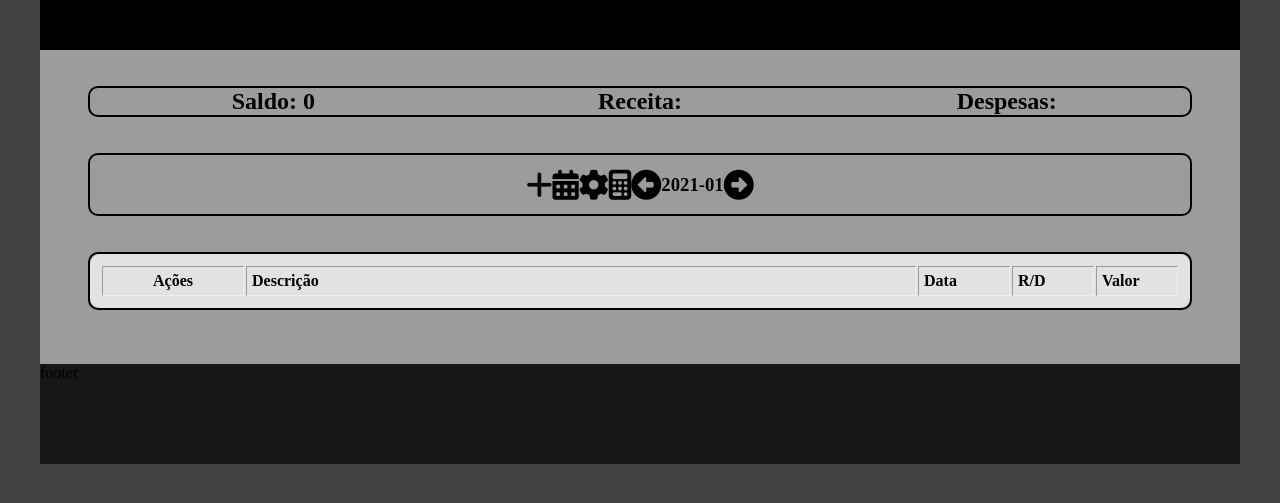
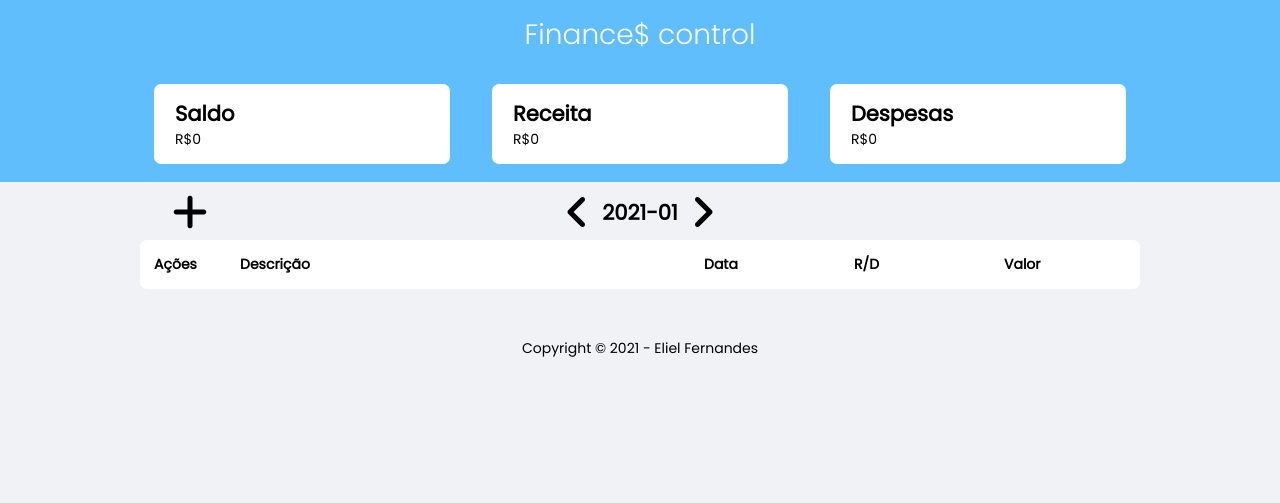
Before and after one commit to ElielFernandes/controle, a PHP site: page / in a window 1280 px wide. Shown: the top 503 px of the page. Run offline with PHP 8.4, Linux system fonts and the light colour scheme; tables that the repository leaves empty hold one stand-in row (values such as "Sample post"); lists and menus that the app fills with data are empty; some libraries are stand-ins or nearby versions.

Commit message:
Desenvolvido estilização da pagina principal

```diff
--- a/adicionar_action.php
+++ b/adicionar_action.php
@@ -9,6 +9,10 @@ $descricao= filter_input(INPUT_POST,'descricao');
 $valor=filter_input(INPUT_POST,'valor');
 $data=filter_input(INPUT_POST,'data');
 $receita=filter_input(INPUT_POST,'receita');
+if($valor < 0){
+
+    $valor = $valor*-1;
+}
 
 if($descricao && $valor && $data){
 
--- /dev/null
+++ b/assets/css/style.css
@@ -0,0 +1,289 @@
+* {
+
+    padding: 0px;
+    margin: 0px;
+    box-sizing: border-box;
+
+}
+body{
+
+    background-color: #f0f2f5;
+    font-family: 'poppins', sans-serif;
+
+}
+.container{
+    width: min(90vw,1000px);
+    margin: auto;
+
+    margin-top: -8rem;
+
+}
+html{
+
+    font-size: 93.75%;
+}
+/* ================ Header ==================*/
+header{
+
+    background-color: rgb(97, 190, 252);
+    padding: 1rem 0 9rem;
+    text-align: center;
+}
+#logo{
+    color: #fff;
+    font-weight: 300;
+
+
+}
+/* ================ Main ==================*/
+.card{
+
+    background-color: white;
+    padding: 1rem 1.5rem;
+    border-radius: 0.5rem;
+
+    margin: 0 1rem 2rem;
+
+}
+.flow{
+    width: min(90vw,1000px);
+    padding-top: 1rem;
+
+
+}
+.filterData{
+
+    display: grid;
+    grid-template-columns: 100px 1fr 100px;
+    align-items: center;
+
+}
+.Mdata{
+    display: grid;
+    grid-template-columns: 1fr 100px 1fr;
+    align-items: center;
+    justify-content: center;
+}
+
+.divAdd{
+
+    display: flex;
+    justify-content: center;
+    align-items: center;
+}
+.Dleft{
+    display: flex;
+    justify-content:flex-end;
+    align-items: center;
+
+
+}
+.Dright{
+    display: flex;
+    justify-content:left;
+    align-items: center;
+}
+.Dcenter{
+
+    display: flex;
+    justify-content:center;
+    align-items: center;
+
+
+}
+
+/* ================ table ==================*/
+
+#data-table{
+
+    width: 100%;
+    border-spacing: 0 0.5rem;
+}
+
+table td{
+
+    background-color: white;
+    padding: 1rem 0rem;
+
+
+}
+table th{
+
+    background-color: white;
+    padding: 1rem 0rem;
+    text-align: left;
+
+}
+table thead tr th:first-child,
+table tbody tr td:first-child{
+
+    border-radius: 0.5rem 0 0 0.5rem;
+}
+table thead tr th:last-child,
+table tbody tr td:last-child{
+    /*border-left: 1px black solid;*/
+    border-radius: 0 0.5rem  0.5rem 0;
+}
+.thAction{
+    width: 100px;
+    padding-left: 1rem;
+    padding-right: 1rem;
+
+}
+.thDate{
+    width: 150px;
+    padding-left: 1rem;
+
+}
+.thValue{
+    width: 150px;
+    padding-left: 1rem;
+
+}
+.thRevenue{
+    width: 150px;
+    padding-left: 1rem;
+
+}
+
+
+
+/* ================ Modal ==================*/
+.modal-overlay{
+    width: 100%;
+    height: 100%;
+    background-color: rgba(0,0,0,0.7);
+    position: fixed;
+    top: 0;
+    display: flex;
+    align-items: center;
+    justify-content: center;
+    opacity: 0;
+    visibility: hidden;
+
+}
+.modal-overlay.active{
+
+    opacity: 1;
+    visibility: visible;
+}
+.modal{
+
+    background-color: #f0f2f5;
+    padding: 2.4rem;
+
+
+}
+#space{
+
+    max-width: 600px;
+}
+.form{
+    display:block;
+}
+.form h2{
+
+    margin-top: 0;
+
+
+}
+.form input{
+
+    border: none;
+    padding: 0.8rem;
+    width: 100%;
+}
+.input-group{
+
+    margin-top: 0.5rem;
+}
+.input-group.actions{
+    display: flex;
+    justify-content: space-between;
+    align-items: center;
+
+
+}
+.input-group.actions button,
+.input-group.actions .button{
+width: 48%;
+}
+
+button{
+    width: 100%;
+    height: 50px;
+    border: none;
+    color: white;
+    background-color: green;
+    cursor: pointer;
+    border-radius: 0.5rem;
+
+}
+.button{
+    display: flex;
+    justify-content: center;
+    align-items: center;
+    width: 100%;
+    height: 50px;
+    border: 2px red solid;
+    color: red;
+    border-radius:0.5rem ;
+    text-decoration: none;
+
+}
+/* ================ Form ==================*/
+
+/* ================ Image ==================*/
+.fas{
+
+    color:black;
+    font-size: 20px;
+}
+.fas.fa-plus{
+    color:black;
+    font-size: 40px;
+
+}
+.fas.fa-plus:hover{
+    color:green;
+}
+.fas.fa-minus-circle:hover{
+
+    color: red;
+}
+.fas.fa-angle-left{
+
+    font-size: 40px;
+
+}
+.fas.fa-angle-right{
+
+    font-size: 40px;
+
+}
+
+
+/* ================ Footer ==================*/
+footer{
+
+    text-align: center;
+    margin-top: 3rem;
+    margin-bottom: 2rem;
+}
+@media (min-width: 800px){
+
+    html{
+
+        font-size: 87.5%;
+    }
+
+    .flow{
+        display: grid;
+        grid-template-columns: repeat(3 , 1fr);
+        gap: 1rem;
+
+    }
+
+
+
+}
--- /dev/null
+++ b/assets/script/script.js
@@ -0,0 +1,37 @@
+const Modal = {
+
+    open(){
+
+        document.querySelector('.modal-overlay')
+        .classList.add('active')
+    },
+    close(){
+        document.querySelector('.modal-overlay')
+        .classList.remove('active')
+    },
+
+}
+
+
+var xmlhttp = getXmlHttpRequest();
+
+function getXmlHttpRequest(){
+    if(window.XMLHttpRequest){
+        return new XMLHttpRequest();
+
+    }else if(window.ActiveXObject){
+        return new ActiveXObject("Microsoft.XMLHTTP");
+
+    }
+}
+function alteraURL(url){
+
+    xmlhttp.open("POST",url,true);
+    xmlhttp.onreadystatechange = function(){
+        if(xmlhttp.readyState==4){
+            document.getElementById("space").innerHTML = xmlhttp.response;
+
+        }
+        }
+    xmlhttp.send(null);
+}
--- a/editar_action.php
+++ b/editar_action.php
@@ -10,6 +10,10 @@ $descricao= filter_input(INPUT_POST,'descricao');
 $valor=filter_input(INPUT_POST,'valor');
 $data=filter_input(INPUT_POST,'data');
 $receita=filter_input(INPUT_POST,'receita');
+if($valor < 0){
+
+    $valor = $valor*-1;
+}
 
 if($id && $descricao && $valor && $data){
 
--- a/footer.php
+++ b/footer.php
@@ -1,7 +1,7 @@
-    </main>
     <footer>
 
-        footer
+
+        <p>Copyright © 2021 - Eliel Fernandes</p>
 
     </footer>
 
--- a/header.php
+++ b/header.php
@@ -2,7 +2,6 @@
 
     <header>
 
-        header
+        <h1 id='logo'>Finance$ control</h1>
 
     </header>
-    <main>
--- a/index.php
+++ b/index.php
@@ -17,82 +17,92 @@ $list = $usuarioDao->findByMonth($data->format('Y-m'));
 $soma = new Math();
 $soma->saldo($list);
 
+$q = "active";
 ?>
 
 <!DOCTYPE html>
 <html>
     <head>
         <meta charset="utf-8"/>
-        <link rel="stylesheet" href="styles.css" />
+        <link rel="stylesheet" href="assets/css/style.css" />
         <meta id="viewport" name="viewport" content="width=device-width, user-scalable=no">
         <script src="https://kit.fontawesome.com/3feed89a33.js" crossorigin="anonymous"></script>
+        <link rel="preconnect" href="https://fonts.gstatic.com">
+        <link href="https://fonts.googleapis.com/css2?family=Poppins:ital,wght@0,100;0,300;0,400;1,100;1,300;1,400&display=swap" rel="stylesheet">
         <title>Controle financeiro</title>
     </head>
     <?php require 'header.php'; ?>
+        <main class='container'>
 
-            </br>
-            </br>
-            <div class='infoGeral'>
-                <div><h2> <?php echo 'Saldo: '.$soma->saldo; ?> </h2></div>
-                <div><h2> <?php echo 'Receita: '.$soma->receitaTotal; ?> </h2></div>
-                <div><h2> <?php echo 'Despesas: '.$soma->despesaTotal; ?> </h2></div>
+            <div class='flow'>
+                <div class='card'> <h2>Saldo</h2> <p> <?php echo 'R$'.$soma->saldo; ?> </p> </div>
+                <div class='card'> <h2>Receita</h2> <p> <?php echo 'R$'.$soma->receitaTotal; ?> </p></div>
+                <div class='card'> <h2>Despesas</h2> <p> <?php echo 'R$'.$soma->despesaTotal; ?> </p></div>
             </div>
-            </br>
 
-
-            <br/>
             <div class='filterData'>
 
 
-                <div><a href="adicionar.php"><i id='add' class="fas fa-plus"></i></a></div>
+                <div class="divAdd"><a href="#" onclick="alteraURL('adicionar.php'); Modal.open();"><i class="fas fa-plus"></i></a></div>
 
-                <i class="fas fa-calendar-alt"></i>
-                <i class="fas fa-cog"></i>
-                <i class="fas fa-calculator"></i>
-
-                <div class='data'>
-                    <div ><a  href="index.php?num=<?=$numero-1;?>"><i class="fas fa-arrow-alt-circle-left"></i></a></div>
-                    <div ><h3  ><?php echo $data->format('Y-m');?></h3></div>
-                    <div ><a  href="index.php?num=<?=$numero+1;?>"><i class="fas fa-arrow-alt-circle-right"></i></a></div>
+                <div class='Mdata'>
+                    <div class="Dleft" ><a  href="index.php?num=<?=$numero-1;?>"><i class="fas fa-angle-left"></i></a></div>
+                    <div class="Dcenter" ><h2  ><?php echo $data->format('Y-m');?></h2></div>
+                    <div class="Dright" ><a  href="index.php?num=<?=$numero+1;?>"><i class="fas fa-angle-right"></i></a></div>
+                </div>
+                <div class="ex">
                 </div>
 
+            </div>
 
-
-            </div>
-            </br>
-            </br>
-
-            <div class='tab'>
-                <table border="1" width="100%">
-                    <tr class='trInf'>
-                        <th class='thAcao'>Ações</th>
-                        <th>Descrição</th>
-                        <th class='thData'>Data</th>
-                        <th class='thRceita'>R/D</th>
-                        <th class='thValor'>Valor</th>
-                    </tr>
+            <div class="space-table">
+                <table id='data-table'>
+                    <thead>
+                        <tr class='trInf'>
+                            <th class='thAction'>Ações</th>
+                            <th>Descrição</th>
+                            <th class='thDate'>Data</th>
+                            <th class='thRevenue'>R/D</th>
+                            <th class='thValue'>Valor</th>
+                        </tr>
+                    </thead>
+                    <tbody>
                         <?php foreach($list as $dados): ?>
                             <tr class='trDados'>
-                                <th class='thAcao'>
-                                    <a href="editar.php?id=<?=$dados->getId();?>"><i class="fas fa-edit"></i></a>
-                                    <a href="excluir.php?id=<?=$dados->getId();?>" onclick="return confirm('Tem certeza que deseja excluir?')"><i class="fas fa-trash-alt"></i></a>
-                                </th>
-                                <th><?php echo $dados->getDescricao();?></th>
-                                <th class='thData'><?php echo $dados->getData();?></th>
-                                <th class='thRceita'><?php if($dados->getReceita()){
+                                <td class='thAction'>
+                                    <a href="excluir.php?id=<?=$dados->getId();?>" onclick="return confirm('Tem certeza que deseja excluir?')"><i class="fas fa-minus-circle"></i></a>
+                                    <a href="#" onclick="alteraURL('editar.php?id=<?=$dados->getId();?>'); Modal.open();"><i class="fas fa-edit"></i></a>
+
+                                </td>
+
+                                <td><?php echo $dados->getDescricao();?></td>
+
+                                <td class='thDate'><?php echo $dados->getData();?></td>
+
+                                <td class='thRevenue'><?php if($dados->getReceita()){
                                     echo "Receita";
                                 }else
                                     {echo "Despesa";
-                                }?></th>
-                                <th class='thValor'><?php echo $dados->getValor();?></th>
+                                }?></td>
+
+                                <td class='thValue'>R$ <?php echo $dados->getValor();?></td>
                             </tr>
                         <?php endforeach; ?>
+                    </tbody>
                 </table>
             </div>
-            </br>
-            </br>
-            </br>
+
+        </main>
+        <div class="modal-overlay" >
+            <div class='modal' >
+                <div id="space">
+
+
+                </div>
+            </div >
+        </div >
+
+        <script type="text/javascript" src="./assets/script/script.js"></script>
     <?php require 'footer.php';?>
 
-
 </html>
--- a/math.php
+++ b/math.php
@@ -1,9 +1,9 @@
 <?php
 
 class Math{
-    public $receitaTotal;
-    public $despesaTotal;
-    public $saldo;
+    public $receitaTotal = 0;
+    public $despesaTotal = 0;
+    public $saldo = 0;
 
     public function saldo ($l) {
 
--- a/styles.css
+++ /dev/null
@@ -1,138 +0,0 @@
-
-body{
-    background-color: rgb(65, 65, 65);
-    width: 100%;
-    margin: 0px;
-    padding: 0px;
-    border: 0px;
-}
-header{
-    background-color: rgb(0, 0, 0);
-    width: 100%;
-    max-width: 1200px;
-    height: 50px;
-    margin: auto;
-    display: flex;
-}
-main{
-    background-color: rgb(156, 156, 156);
-    width: 100%;
-    max-width: 1200px;
-    margin: auto;
-    display:flex;
-    align-items: center;
-    justify-content: center;
-    flex-direction: column;
-}
-footer{
-    background-color: rgb(24, 23, 23);
-    height: 100px;
-    width: 100%;
-    max-width: 1200px;
-    margin: auto;
-    display: flex;
-}
-.data{
-    display: flex;
-    justify-content: center;
-    align-items: center;
-
-}
-i{
-    font-size: 30px;
-
-      color: black;
-
-}
-div{
-    display: flex;
-    margin: 0px;
-    padding: 0px;
-    border: 0px;
-    justify-content: center;
-    align-items: center;
-
-}
-h2{
-    margin: 0px;
-    padding: 0px;
-    border: 0px;
-}
-.infoGeral{
-    display: grid;
-    grid-template-columns: repeat(3, 1fr);
-    justify-content: center;
-    align-items: center;
-
-    width: 100%;
-    max-width: 1100px;
-
-    border: 2px solid black;
-    border-radius: 10px;
-
-}
-.filterData{
-
-
-    border: 2px solid black;
-    width: 100%;
-    max-width: 1100px;
-    border-radius: 10px;
-}
-.tab{
-
-    border: 2px solid black;
-    width: 100%;
-    max-width: 1100px;
-    border-radius: 10px;
-}
-table{
-
-    width: 100%;
-    max-width: 1100px;
-    background-color: rgb(226, 226, 226);
-    border:thick;
-    padding: 10px;
-    border-radius: 10px;
-
-}
-th, td {
-    padding: 5px;
-    text-align: left;
-
-}
-.thValor{
-
-    width: 70px;
-
-}
-.thRceita{
-
-    width: 70px;
-}
-.thData{
-    width: 80px;
-
-}
-.thAcao{
-
-    width: 130px;
-    text-align:center;
-}
-.trInf{
-    height: 15px;
-
-}
-.trDados{
-
-    height: 20px;
-}
-.fas fa-plus{
-    text-decoration-color: black;
-    font-size: 30px;
-}
-#add{
-    color: rgb(7, 5, 5);
-
-}
-tr:hover {background-color: #f5f5f5;}
```
Also changed, not shown: adicionar.php (+28 -43 lines), editar.php (+8 -11 lines).
